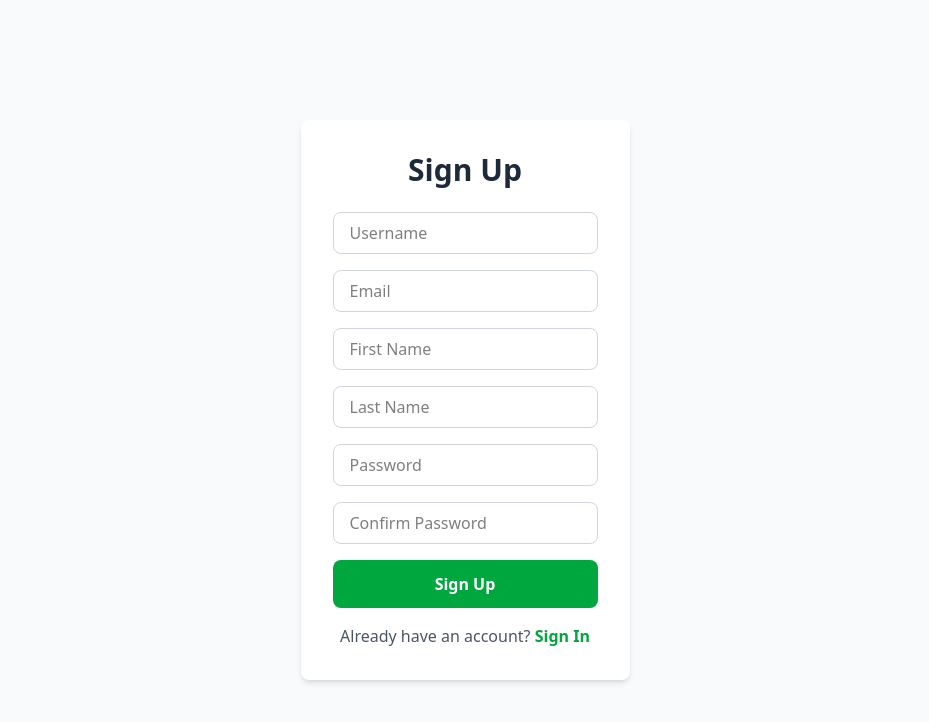
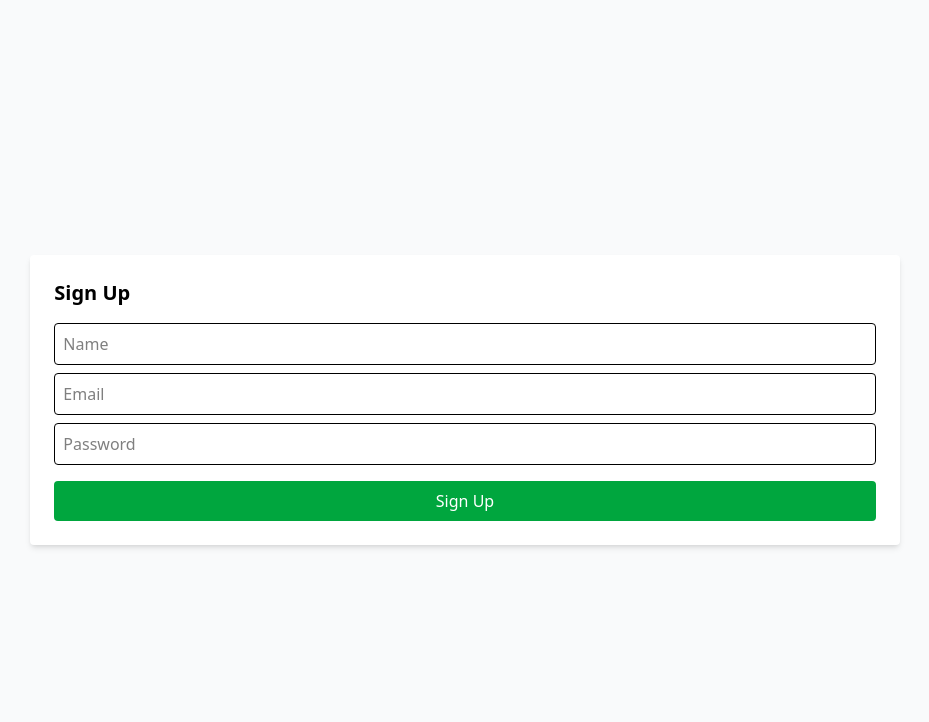
Before and after one commit to Stormz99/alx-project-nexus, a Next.js app in the folder quick-cart/: page /auth/sign-up in a window 1280 px wide. Shown: the top 722 px of the page, without its empty margins (175-1104 px from the left). Built offline with nearby package versions, Linux system fonts and the light colour scheme; no server answers.

Commit message:
fix: quick-cart/app/layout.tsx

```diff
--- a/quick-cart/app/auth/sign-in/page.tsx
+++ b/quick-cart/app/auth/sign-in/page.tsx
@@ -1,108 +1,62 @@
 "use client";
 
+import { useState } from "react";
 import { useRouter } from "next/navigation";
-import { useState } from "react";
-import axiosInstance from "../../../axiosInstance";
 
-export default function SignIn() {
+export default function SignInPage() {
   const router = useRouter();
   const [email, setEmail] = useState("");
   const [password, setPassword] = useState("");
-  const [error, setError] = useState("");
-  const [loading, setLoading] = useState(false);
 
-  const handleSignIn = async (e: React.FormEvent) => {
+  const handleSubmit = async (e: React.FormEvent<HTMLFormElement>) => {
     e.preventDefault();
-    setError("");
-    setLoading(true);
 
     try {
-      const response = await axiosInstance.post("/auth/login/", {
-        email,
-        password,
+      const res = await fetch("/api/auth/sign-in", {
+        method: "POST",
+        headers: { "Content-Type": "application/json" },
+        body: JSON.stringify({ email, password }),
       });
 
-      // Store tokens
-      if (response.data.tokens) {
-        localStorage.setItem("access_token", response.data.tokens.access);
-        localStorage.setItem("refresh_token", response.data.tokens.refresh);
+      if (res.ok) {
+        router.push("/");
+      } else {
+        const data: { message?: string } = await res.json();
+        alert(data.message || "Failed to sign in");
       }
-
-      // Redirect to home
-      router.push("/main/home");
-    } catch (err: any) {
-      console.error("Login error:", err.response?.data);
-
-      if (err.response?.data?.error) {
-        setError(err.response.data.error);
-      } else if (err.response?.data) {
-        const errorData = err.response.data;
-        if (typeof errorData === "object") {
-          const errorMessages = Object.values(errorData).join(", ");
-          setError(errorMessages);
-        } else {
-          setError("Login failed. Please try again.");
-        }
-      } else {
-        setError("Network error. Please check your connection.");
-      }
-    } finally {
-      setLoading(false);
+    } catch (error) {
+      console.error("Sign-in error:", error);
+      alert("Something went wrong, please try again.");
     }
   };
 
   return (
-    <main className="min-h-screen flex flex-col items-center justify-center bg-gray-50 px-4">
-      <div className="w-full max-w-md bg-white rounded-lg shadow-md p-8">
-        <h1 className="text-3xl font-bold mb-6 text-center text-gray-800">Sign In</h1>
-
-        <form onSubmit={handleSignIn} className="space-y-4">
-          <div>
+    <div className="flex items-center justify-center min-h-screen">
+      <form onSubmit={handleSubmit} className="p-6 bg-white rounded shadow-md">
+        <h1 className="mb-4 text-xl font-bold">Sign In</h1>
         <input
           type="email"
-              name="email"
           placeholder="Email"
+          className="w-full mb-2 p-2 border rounded"
           value={email}
           onChange={(e) => setEmail(e.target.value)}
-              className="w-full px-4 py-2 border border-gray-300 rounded-lg focus:outline-none focus:ring-2 focus:ring-blue-500 text-black"
           required
         />
-          </div>
-
-          <div>
         <input
           type="password"
-              name="password"
           placeholder="Password"
+          className="w-full mb-2 p-2 border rounded"
           value={password}
           onChange={(e) => setPassword(e.target.value)}
-              className="w-full px-4 py-2 border border-gray-300 rounded-lg focus:outline-none focus:ring-2 focus:ring-blue-500 text-black"
           required
         />
-          </div>
-
         <button
           type="submit"
-            disabled={loading}
-            className="w-full px-6 py-3 bg-blue-600 text-white rounded-lg hover:bg-blue-700 disabled:bg-gray-400 disabled:cursor-not-allowed font-semibold transition"
+          className="w-full p-2 mt-2 text-white bg-blue-600 rounded hover:bg-blue-700"
         >
-            {loading ? "Signing In..." : "Sign In"}
+          Sign In
         </button>
       </form>
-
-        {error && (
-          <div className="mt-4 p-4 bg-red-100 border border-red-400 text-red-700 rounded-lg text-sm">
-            {error}
     </div>
-        )}
-
-        <p className="mt-4 text-center text-gray-600">
-          Don&apos;t have an account?{" "}
-          <a href="/auth/sign-up" className="text-blue-600 hover:underline font-semibold">
-            Sign Up
-          </a>
-        </p>
-      </div>
-    </main>
   );
 }
--- a/quick-cart/app/auth/sign-up/page.tsx
+++ b/quick-cart/app/auth/sign-up/page.tsx
@@ -1,220 +1,71 @@
 "use client";
 
+import { useState } from "react";
 import { useRouter } from "next/navigation";
-import { useState } from "react";
-import Link from "next/link";
-import axiosInstance from "../../../axiosInstance";
 
-export default function SignUp() {
+export default function SignUpPage() {
   const router = useRouter();
-  const [formData, setFormData] = useState({
-    username: "",
-    email: "",
-    first_name: "",
-    last_name: "",
-    password: "",
-    password_confirm: "",
-  });
-  const [error, setError] = useState("");
-  const [success, setSuccess] = useState(false);
-  const [loading, setLoading] = useState(false);
+  const [name, setName] = useState("");
+  const [email, setEmail] = useState("");
+  const [password, setPassword] = useState("");
 
-  const handleChange = (e: React.ChangeEvent<HTMLInputElement>) => {
-    setFormData({
-      ...formData,
-      [e.target.name]: e.target.value,
-    });
-  };
-
-  const handleSignUp = async (e: React.FormEvent) => {
+  const handleSubmit = async (e: React.FormEvent<HTMLFormElement>) => {
     e.preventDefault();
-    setError("");
-    setSuccess(false);
-    setLoading(true);
 
     try {
-      const response = await axiosInstance.post("/auth/register/", formData);
+      const res = await fetch("/api/auth/sign-up", {
+        method: "POST",
+        headers: { "Content-Type": "application/json" },
+        body: JSON.stringify({ name, email, password }),
+      });
 
-      // Show success message
-      setSuccess(true);
-
-      // Clear form
-      setFormData({
-        username: "",
-        email: "",
-        first_name: "",
-        last_name: "",
-        password: "",
-        password_confirm: "",
-      });
-    } catch (err: any) {
-      console.error("Registration error:", err.response?.data);
-
-      if (err.response?.data) {
-        const errorData = err.response.data;
-        if (typeof errorData === "object") {
-          const errorMessages = Object.entries(errorData)
-            .map(([field, messages]) => {
-              const msgArray = Array.isArray(messages) ? messages : [messages];
-              return `${field}: ${msgArray.join(", ")}`;
-            })
-            .join("\n");
-          setError(errorMessages);
+      if (res.ok) {
+        router.push("/auth/sign-in");
       } else {
-          setError("Registration failed. Please try again.");
+        const data: { message?: string } = await res.json();
+        alert(data.message || "Failed to sign up");
       }
-      } else {
-        setError("Network error. Please check your connection.");
-      }
-    } finally {
-      setLoading(false);
+    } catch (error) {
+      console.error("Sign-up error:", error);
+      alert("Something went wrong, please try again.");
     }
   };
 
   return (
-    <main className="min-h-screen flex flex-col items-center justify-center bg-gray-50 px-4">
-      <div className="w-full max-w-md bg-white rounded-lg shadow-md p-8">
-        <h1 className="text-3xl font-bold mb-6 text-center text-gray-800">Sign Up</h1>
-
-        {success ? (
-          <div className="text-center">
-            <div className="mb-6 p-6 bg-green-100 border-2 border-green-500 rounded-lg">
-              <svg
-                className="w-16 h-16 text-green-500 mx-auto mb-4"
-                fill="none"
-                stroke="currentColor"
-                viewBox="0 0 24 24"
-              >
-                <path
-                  strokeLinecap="round"
-                  strokeLinejoin="round"
-                  strokeWidth={2}
-                  d="M5 13l4 4L19 7"
-                />
-              </svg>
-              <h2 className="text-2xl font-bold text-green-700 mb-2">
-                Account Created Successfully!
-              </h2>
-              <p className="text-gray-700 mb-4">
-                Your account has been created. You can now sign in.
-              </p>
-            </div>
-
-            <Link
-              href="/auth/sign-in"
-              className="inline-block w-full px-6 py-3 bg-blue-600 text-white rounded-lg hover:bg-blue-700 font-semibold transition text-center"
-            >
-              Click Here to Sign In
-            </Link>
-
-            <button
-              onClick={() => setSuccess(false)}
-              className="mt-3 text-gray-600 hover:text-gray-800 text-sm"
-            >
-              Create another account
-            </button>
-          </div>
-        ) : (
-          <>
-            <form onSubmit={handleSignUp} className="space-y-4">
-              <div>
+    <div className="flex items-center justify-center min-h-screen">
+      <form onSubmit={handleSubmit} className="p-6 bg-white rounded shadow-md">
+        <h1 className="mb-4 text-xl font-bold">Sign Up</h1>
         <input
           type="text"
-                  name="username"
-                  placeholder="Username"
-                  value={formData.username}
-                  onChange={handleChange}
-                  className="w-full px-4 py-2 border border-gray-300 rounded-lg focus:outline-none focus:ring-2 focus:ring-green-500 text-black"
+          placeholder="Name"
+          className="w-full mb-2 p-2 border rounded"
+          value={name}
+          onChange={(e) => setName(e.target.value)}
           required
         />
-              </div>
-
-              <div>
         <input
           type="email"
-                  name="email"
           placeholder="Email"
-                  value={formData.email}
-                  onChange={handleChange}
-                  className="w-full px-4 py-2 border border-gray-300 rounded-lg focus:outline-none focus:ring-2 focus:ring-green-500 text-black"
+          className="w-full mb-2 p-2 border rounded"
+          value={email}
+          onChange={(e) => setEmail(e.target.value)}
           required
         />
-              </div>
-
-              <div>
         <input
-                  type="text"
-                  name="first_name"
-                  placeholder="First Name"
-                  value={formData.first_name}
-                  onChange={handleChange}
-                  className="w-full px-4 py-2 border border-gray-300 rounded-lg focus:outline-none focus:ring-2 focus:ring-green-500 text-black"
+          type="password"
+          placeholder="Password"
+          className="w-full mb-2 p-2 border rounded"
+          value={password}
+          onChange={(e) => setPassword(e.target.value)}
           required
         />
-              </div>
-
-              <div>
-                <input
-                  type="text"
-                  name="last_name"
-                  placeholder="Last Name"
-                  value={formData.last_name}
-                  onChange={handleChange}
-                  className="w-full px-4 py-2 border border-gray-300 rounded-lg focus:outline-none focus:ring-2 focus:ring-green-500 text-black"
-                  required
-                />
-              </div>
-
-              <div>
-                <input
-                  type="password"
-                  name="password"
-                  placeholder="Password"
-                  value={formData.password}
-                  onChange={handleChange}
-                  className="w-full px-4 py-2 border border-gray-300 rounded-lg focus:outline-none focus:ring-2 focus:ring-green-500 text-black"
-                  required
-                  minLength={8}
-                />
-              </div>
-
-              <div>
-                <input
-                  type="password"
-                  name="password_confirm"
-                  placeholder="Confirm Password"
-                  value={formData.password_confirm}
-                  onChange={handleChange}
-                  className="w-full px-4 py-2 border border-gray-300 rounded-lg focus:outline-none focus:ring-2 focus:ring-green-500 text-black"
-                  required
-                  minLength={8}
-                />
-              </div>
-
         <button
           type="submit"
-                disabled={loading}
-                className="w-full px-6 py-3 bg-green-600 text-white rounded-lg hover:bg-green-700 disabled:bg-gray-400 disabled:cursor-not-allowed font-semibold transition"
+          className="w-full p-2 mt-2 text-white bg-green-600 rounded hover:bg-green-700"
         >
-                {loading ? "Creating Account..." : "Sign Up"}
+          Sign Up
         </button>
       </form>
-
-            {error && (
-              <div className="mt-4 p-4 bg-red-100 border border-red-400 text-red-700 rounded-lg whitespace-pre-line text-sm">
-                {error}
     </div>
-            )}
-
-            <p className="mt-4 text-center text-gray-600">
-              Already have an account?{" "}
-              <Link href="/auth/sign-in" className="text-green-600 hover:underline font-semibold">
-                Sign In
-              </Link>
-            </p>
-          </>
-        )}
-      </div>
-    </main>
   );
 }
--- a/quick-cart/app/layout.tsx
+++ b/quick-cart/app/layout.tsx
@@ -1,6 +1,5 @@
 "use client";
 
-import type { Metadata } from "next";
 import { Geist, Geist_Mono } from "next/font/google";
 import "./globals.css";
 import Navbar from "@/components/Navbar";
```
Lines whose indentation alone changed are shown as unchanged.
